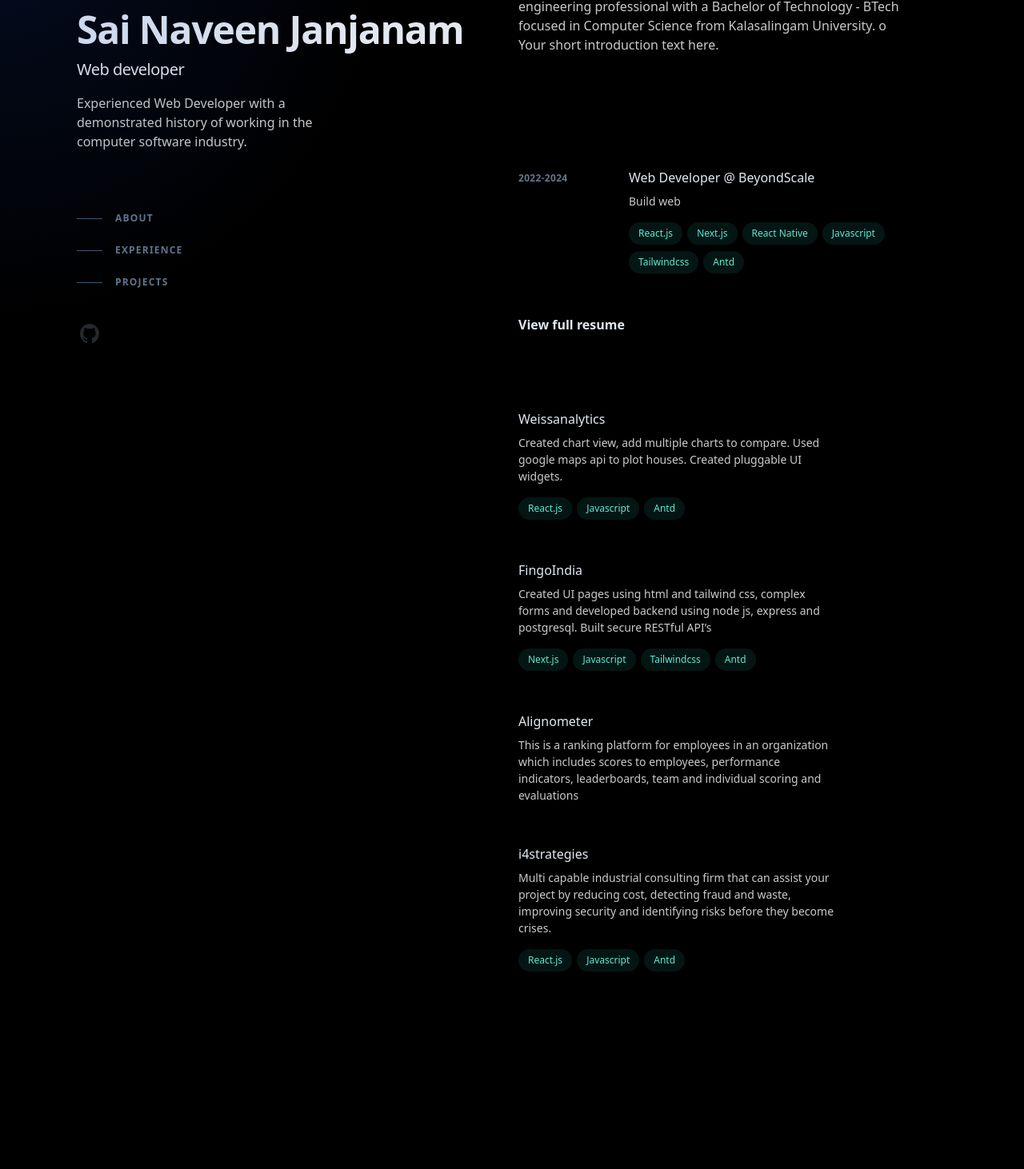
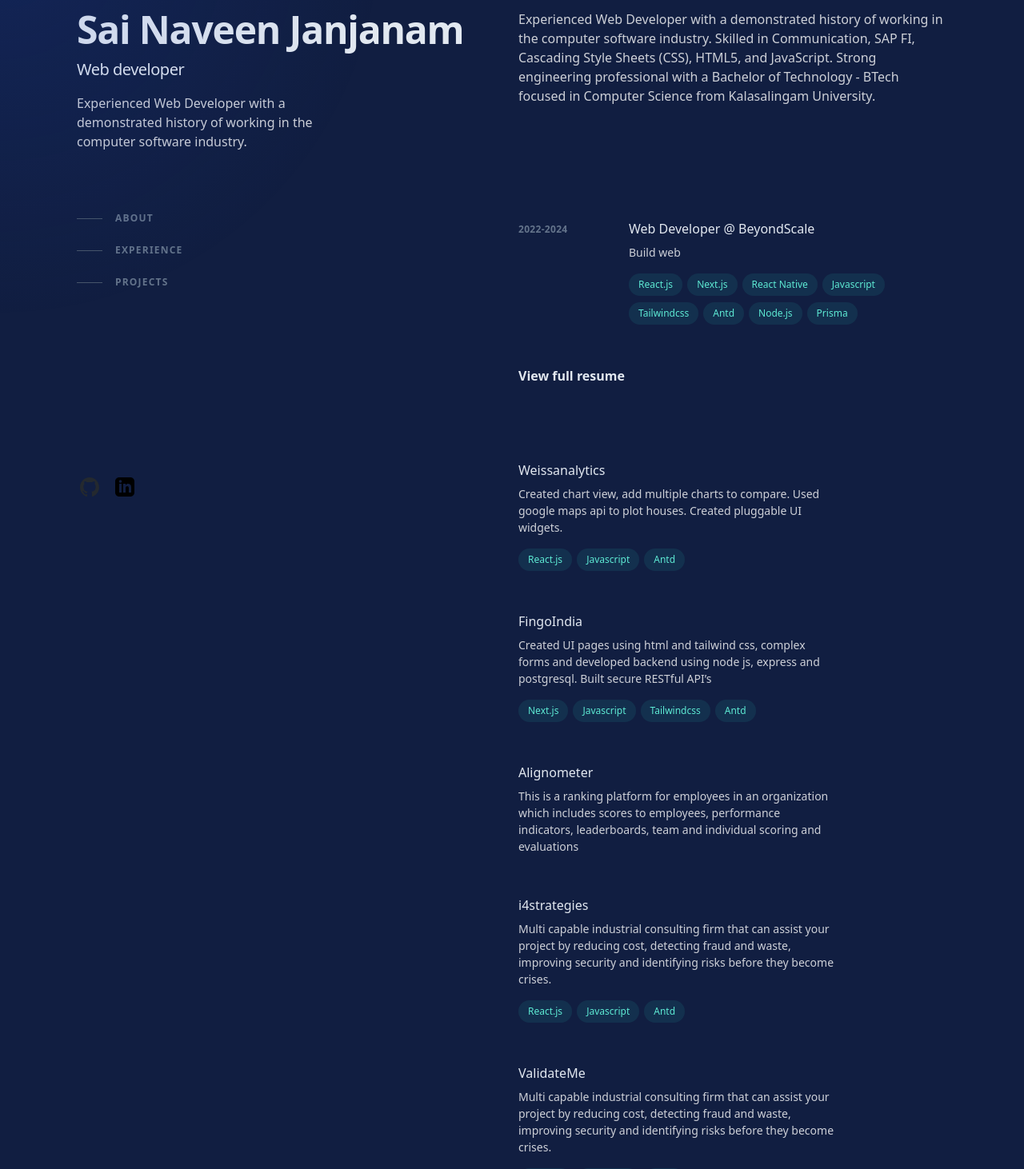
Before and after one commit to sai20459/portfoliov1, a React (Create React App) app: page / in a window 1280 px wide. Shown: the part 83-1545 px from the top of the page at 80% size. Before the commit the page ends 1358 px from the top, so only its background shows below. Built offline with nearby package versions, Linux system fonts and the light colour scheme.

Commit message:
added some projects and css fixes

```diff
--- a/src/App.js
+++ b/src/App.js
@@ -4,9 +4,6 @@
 import About from "./components/About";
 import Experience from "./components/Experience";
 import Projects from "./components/Projects";
-import Contact from "./components/Contact";
-
-// import "./index.css";
 
 function App() {
   const [position, setPosition] = useState({ x: 0, y: 0 });
@@ -32,15 +29,15 @@
         className="pointer-events-none fixed inset-0 z-30 transition duration-300"
         style={spotlightStyle}
       />
-      <div className="lg:flex lg:justify-between lg:gap-4 mx-auto min-h-screen max-w-screen-xl px-6 py-12 font-sans md:px-12 md:py-20 lg:px-24 lg:py-0">
-        <div className="lg:sticky lg:top-0 lg:flex lg:max-h-screen lg:w-1/2 lg:flex-col lg:justify-between lg:py-24">
+      <div className="mx-auto min-h-screen max-w-screen-xl px-6 py-12 font-sans md:px-12 md:py-20 lg:px-24 lg:py-0">
+        <div className="lg:flex lg:justify-between lg:gap-4">
           <Header />
-        </div>
-        <div className="pt-24 lg:w-1/2 lg:py-2">
-          <About />
-          <Experience />
-          <Projects />
-          {/* <Contact /> */}
+          <main className="pt-24 lg:w-1/2 lg:py-24">
+            <About />
+            <Experience />
+            <Projects />
+            {/* <Contact /> */}
+          </main>
         </div>
       </div>
     </div>
--- a/src/components/About.js
+++ b/src/components/About.js
@@ -4,7 +4,7 @@
 const About = () => {
   return (
     <section
-      id="About"
+      id="about"
       className="mb-16 scroll-mt-16 md:mb-24 lg:mb-36 lg:scroll-mt-24"
     >
       <div className="sticky top-0 z-20 -mx-6 mb-4 w-screen bg-slate-900/75 px-6 py-5 backdrop-blur md:-mx-12 md:px-12 lg:sr-only lg:relative lg:top-auto lg:mx-auto lg:w-full lg:px-0 lg:py-0 lg:opacity-0">
@@ -17,12 +17,8 @@
         computer software industry. Skilled in Communication, SAP FI, Cascading
         Style Sheets (CSS), HTML5, and JavaScript. Strong engineering
         professional with a Bachelor of Technology - BTech focused in Computer
-        Science from Kalasalingam University. o
+        Science from Kalasalingam University.
       </p>
-      <p>Your short introduction text here.</p>
-      {/* <a href="#portfolio" className="btn">
-        View My Work
-      </a> */}
     </section>
   );
 };
--- a/src/components/Experience.js
+++ b/src/components/Experience.js
@@ -1,12 +1,9 @@
 import React from "react";
-import "../index.css";
+// import "../index.css";
 
 const Experience = () => {
   return (
-    <div
-      id="Experience"
-      // className="about"
-    >
+    <section id="experience">
       <div className="sticky top-0 z-20 -mx-6 mb-4 w-screen bg-slate-900/75 px-6 py-5 backdrop-blur md:-mx-12 md:px-12 lg:sr-only lg:relative lg:top-auto lg:mx-auto lg:w-full lg:px-0 lg:py-0 lg:opacity-0">
         <h2 className="text-sm font-bold uppercase tracking-widest text-slate-200 lg:sr-only">
           Experience
@@ -41,6 +38,8 @@
                     "Javascript",
                     "Tailwindcss",
                     "Antd",
+                    "Node.js",
+                    "Prisma",
                   ].map((item, index) => (
                     <li className="mr-1.5 mt-2" key={index}>
                       <div className="flex items-center rounded-full bg-teal-400/10 px-3 py-1 text-xs font-medium leading-5 text-teal-300 ">
@@ -64,7 +63,7 @@
           View full resume
         </a>
       </div>
-    </div>
+    </section>
   );
 };
 
--- a/src/components/Header.js
+++ b/src/components/Header.js
@@ -3,8 +3,8 @@
 
 const Header = () => {
   return (
-    <header>
-      <div className="container">
+    <header className="lg:sticky lg:top-0 lg:flex lg:max-h-screen lg:w-1/2 lg:flex-col lg:justify-between lg:py-24">
+      <div>
         <h1 className="text-4xl font-bold tracking-tight text-slate-200 sm:text-5xl">
           Sai Naveen Janjanam
         </h1>
@@ -17,9 +17,12 @@
         </p>
         <nav className="nav hidden lg:block" aria-label="In-page jump links">
           <ul className="mt-16 w-max">
-            {["About", "Experience", "Projects"].map((item, index) => (
+            {["about", "experience", "projects"].map((item, index) => (
               <li key={index}>
-                <a className="group flex items-center py-3" href={`#${item}`}>
+                <a
+                  className="group flex items-center py-3 cursor-pointer"
+                  href={`#${item}`}
+                >
                   <span className="nav-indicator mr-4 h-px w-8 bg-slate-600 transition-all group-hover:w-16 group-hover:bg-slate-200 group-focus-visible:w-16 group-focus-visible:bg-slate-200 motion-reduce:transition-none"></span>
                   <span className="nav-text text-xs font-bold uppercase tracking-widest text-slate-500 group-hover:text-slate-200 group-focus-visible:text-slate-200">
                     {item}
--- a/src/components/Projects.js
+++ b/src/components/Projects.js
@@ -3,7 +3,7 @@
 
 const Projects = () => {
   return (
-    <section id="Projects" className="mt-24">
+    <section id="projects" className="mt-24">
       <div className="sticky top-0 z-20 -mx-6 mb-4 w-screen bg-slate-900/75 px-6 py-5 backdrop-blur md:-mx-12 md:px-12 lg:sr-only lg:relative lg:top-auto lg:mx-auto lg:w-full lg:px-0 lg:py-0 lg:opacity-0">
         <h2 className="text-sm font-bold uppercase tracking-widest text-slate-200 lg:sr-only">
           Projects
@@ -52,7 +52,6 @@
               <div className="absolute -inset-x-4 -inset-y-4 z-0 hidden rounded-md transition motion-reduce:transition-none lg:-inset-x-6 lg:block lg:group-hover:bg-slate-800/50 lg:group-hover:shadow-[inset_0_1px_0_0_rgba(148,163,184,0.1)] lg:group-hover:drop-shadow-lg" />
               <div className="z-10 sm:order-2 sm:col-span-6">
                 <h3 className="font-medium leading-snug text-slate-200">
-                  {/* Web Developer{" "} */}
                   <a
                     className="inline-flex items-baseline font-medium leading-tight text-slate-200 hover:text-teal-300 focus-visible:text-teal-300  group/link text-base"
                     href="https://fingoindia.com"
@@ -151,6 +150,43 @@
               /> */}
             </div>
           </li>
+          <li className="mb-12">
+            <div className="group relative grid pb-1 transition-all sm:grid-cols-8 sm:gap-8 md:gap-4 lg:hover:!opacity-100 lg:group-hover/list:opacity-50">
+              <div className="absolute -inset-x-4 -inset-y-4 z-0 hidden rounded-md transition motion-reduce:transition-none lg:-inset-x-6 lg:block lg:group-hover:bg-slate-800/50 lg:group-hover:shadow-[inset_0_1px_0_0_rgba(148,163,184,0.1)] lg:group-hover:drop-shadow-lg" />
+              <div className="z-10 sm:order-2 sm:col-span-6">
+                <h3 className="font-medium leading-snug text-slate-200">
+                  {/* Web Developer{" "} */}
+                  <a
+                    className="inline-flex items-baseline font-medium leading-tight text-slate-200 hover:text-teal-300 focus-visible:text-teal-300  group/link text-base"
+                    // href="https://prequalification.i4strategies.com/"
+                    target="_blank"
+                    rel="noreferrer noopener"
+                  >
+                    <span className="absolute -inset-x-4 -inset-y-2.5 hidden rounded md:-inset-x-6 md:-inset-y-4 lg:block"></span>
+                    ValidateMe
+                  </a>
+                </h3>
+                <p className="mt-2 text-sm leading-normal">
+                  Multi capable industrial consulting firm that can assist your
+                  project by reducing cost, detecting fraud and waste, improving
+                  security and identifying risks before they become crises.
+                </p>
+                <ul className="mt-2 flex flex-wrap">
+                  {["React.js", "Javascript", "Antd"].map((item, index) => (
+                    <li className="mr-1.5 mt-2" key={index}>
+                      <div className="flex items-center rounded-full bg-teal-400/10 px-3 py-1 text-xs font-medium leading-5 text-teal-300 ">
+                        {item}
+                      </div>
+                    </li>
+                  ))}
+                </ul>
+              </div>
+              {/* <img
+                src=""
+                className="rounded border-2 border-slate-200/10 transition group-hover:border-slate-200/30 sm:order-1 sm:col-span-2 sm:translate-y-1"
+              /> */}
+            </div>
+          </li>
         </ol>
       </div>
     </section>
--- a/src/index.css
+++ b/src/index.css
@@ -4,7 +4,7 @@
 
 body {
   color: #ffffffca;
-  background-color: #000000;
+  background-color: #111E41;
   margin: 0;
   font-family: -apple-system, BlinkMacSystemFont, 'Segoe UI', 'Roboto', 'Oxygen',
     'Ubuntu', 'Cantarell', 'Fira Sans', 'Droid Sans', 'Helvetica Neue',
```
Also changed, not shown: src/App.css (deleted, +0 -39 lines), 1 other file (tests, documents, lock files or other folders).
